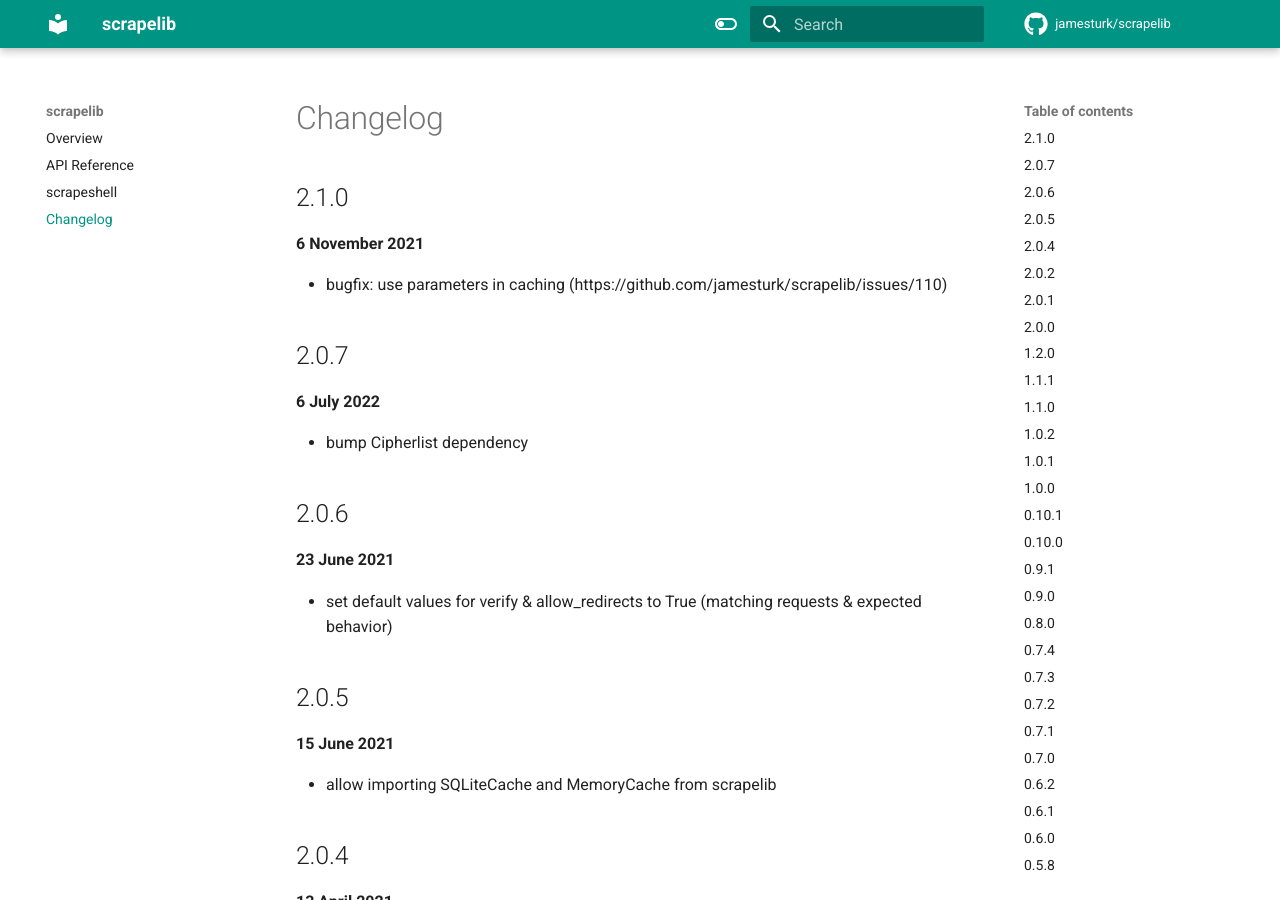
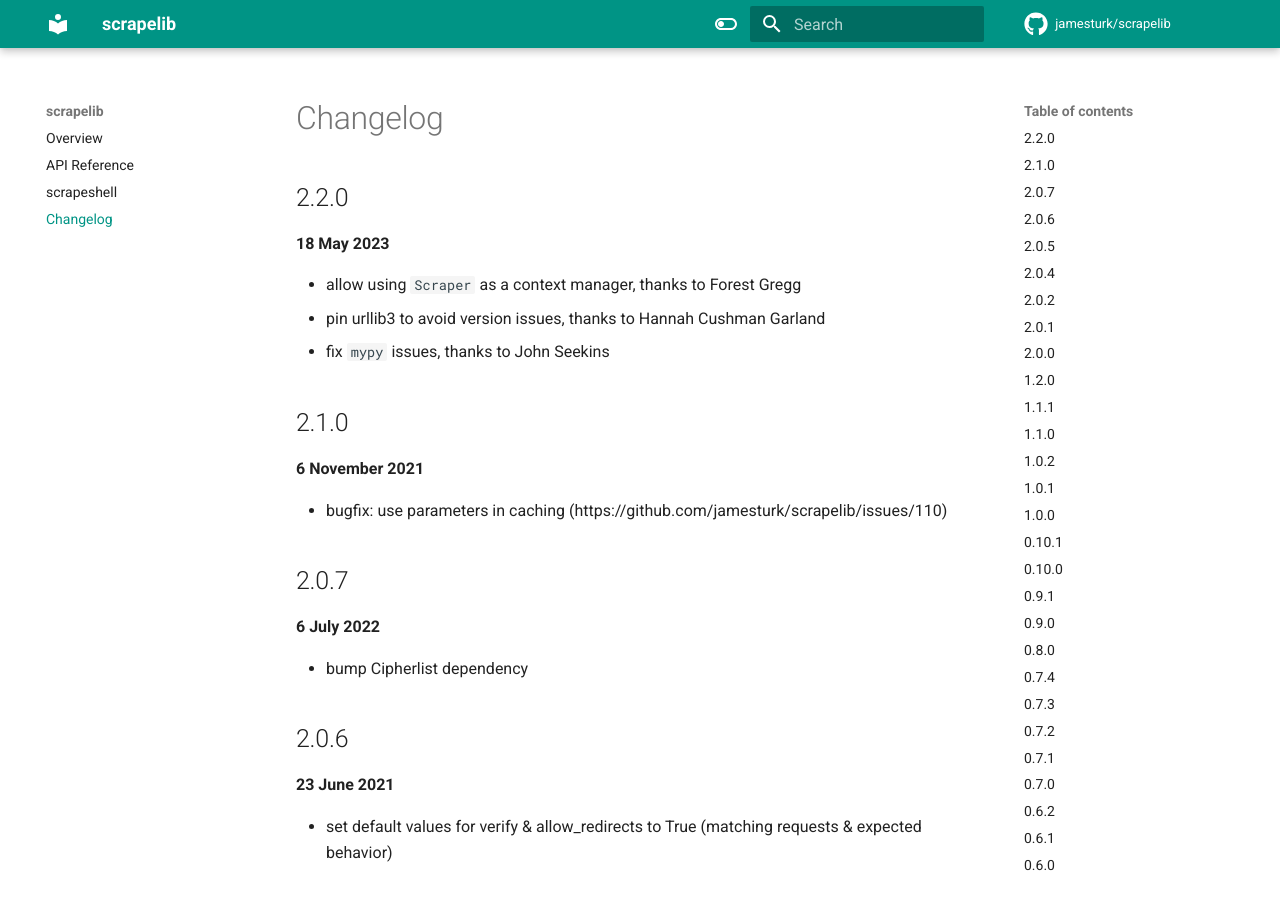
Before and after one commit to jamesturk/scrapelib, an MkDocs documentation site: the page built from docs/changelog.md, in a window 1280 px wide and 900 px high. Built offline with MkDocs 1.6.1 and Material for MkDocs 9.7.7, drawn with Linux system fonts in a browser that asks for light colours; comment, search, counter and statistics services are not loaded.

Commit message:
2.2 bumps

```diff
--- a/docs/changelog.md
+++ b/docs/changelog.md
@@ -1,4 +1,12 @@
 # Changelog
+
+## 2.2.0
+
+**18 May 2023**
+
+- allow using `Scraper` as a context manager, thanks to Forest Gregg
+- pin urllib3 to avoid version issues, thanks to Hannah Cushman Garland
+- fix `mypy` issues, thanks to John Seekins
 
 ## 2.1.0
 
--- a/pyproject.toml
+++ b/pyproject.toml
@@ -1,6 +1,6 @@
 [tool.poetry]
 name = "scrapelib"
-version = "2.1.0"
+version = "2.2.0"
 description = ""
 readme = "README.md"
 authors = ["James Turk <dev@jamesturk.net>"]
@@ -16,6 +16,7 @@ classifiers=[
   "Programming Language :: Python :: 3.8",
   "Programming Language :: Python :: 3.9",
   "Programming Language :: Python :: 3.10",
+  "Programming Language :: Python :: 3.11",
   "Topic :: Software Development :: Libraries :: Python Modules",
 ]
 
--- a/scrapelib/__init__.py
+++ b/scrapelib/__init__.py
@@ -35,7 +35,7 @@ from ._types import (
 )
 
 
-__version__ = "2.1.0"
+__version__ = "2.2.0"
 _user_agent = " ".join(("scrapelib", __version__, requests.utils.default_user_agent()))
 
 
```
